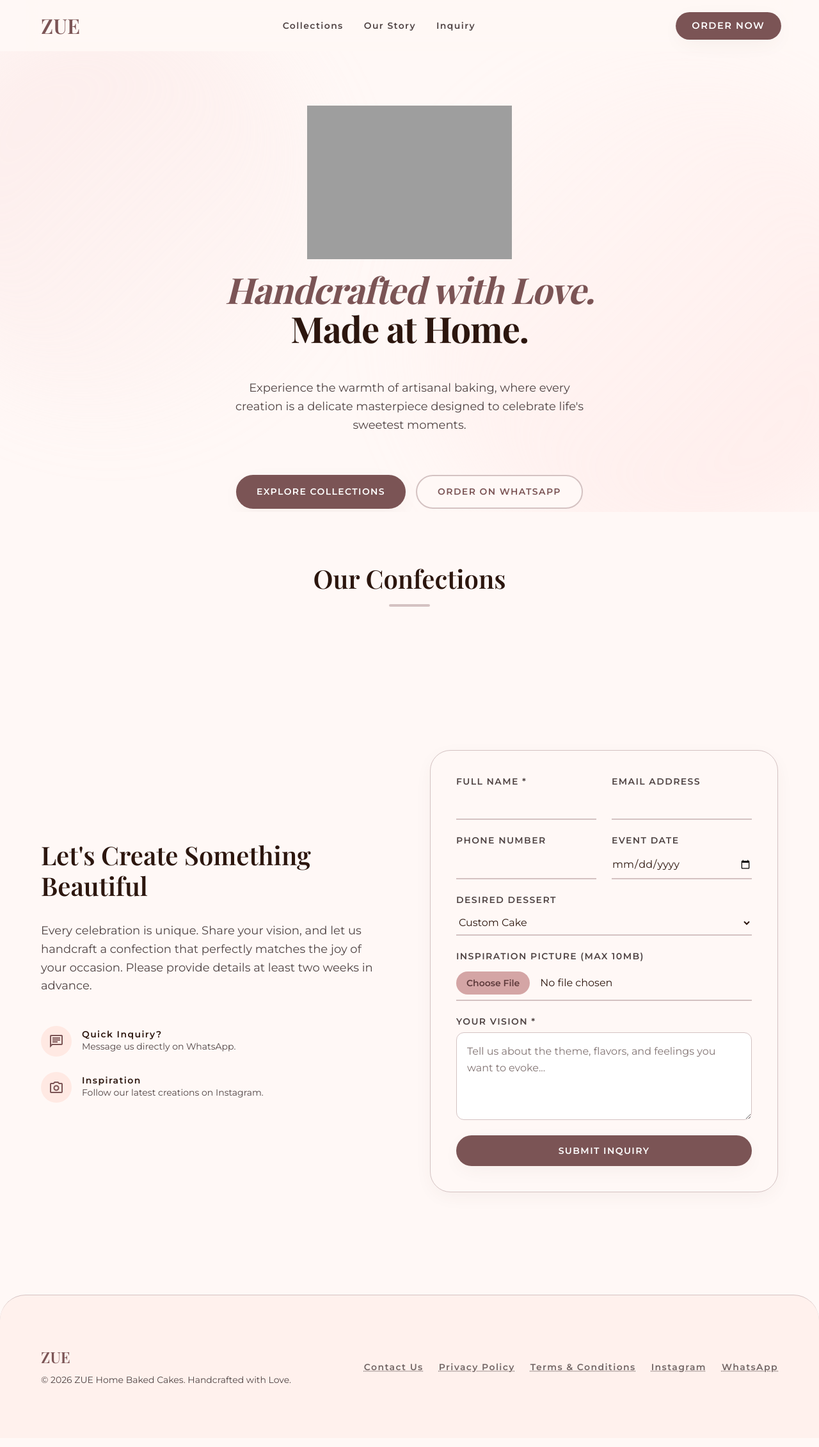
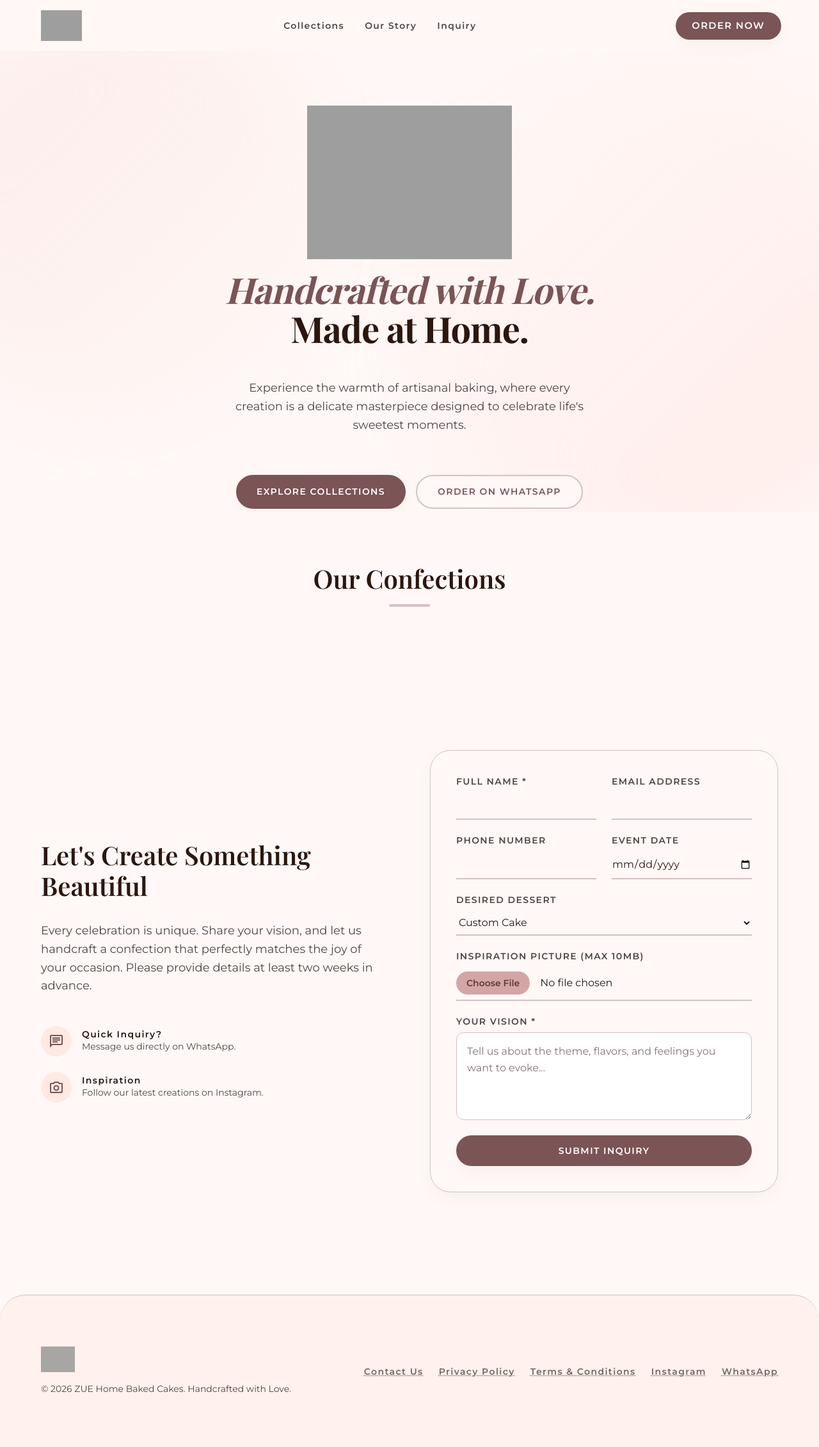
Before and after one commit to i1yaz/bakebyzue, a Laravel app: page / in a window 1280 px wide. Shown: the whole page at 64% size. Before the commit the page ends 2162 px from the top, so only its background shows below. Run offline with Laravel 12, Linux system fonts and the light colour scheme; data comes from the database, SQL or seed files in the repository; data that the repository does not hold is empty; style sheets or scripts are compiled from the project's sources; some libraries are stand-ins or nearby versions; some web fonts are replaced; grey boxes are pictures that could not be loaded.

Commit message:
fix images

```diff
--- a/resources/views/components/footer.blade.php
+++ b/resources/views/components/footer.blade.php
@@ -2,7 +2,9 @@
 <footer class="bg-surface-container-low border-t border-outline-variant full-width rounded-t-[40px] mt-20">
     <div class="flex flex-col md:flex-row justify-between items-center w-full px-gutter py-section-padding max-w-container-max mx-auto gap-8">
         <div class="flex flex-col items-center md:items-start">
-            <span class="font-headline-sm text-headline-sm text-primary mb-2">ZUE</span>
+            <a href="{{ route('home') }}" class="mb-4 inline-block">
+                <img src="{{ cloud_asset('assets/logo/zue-rectangular-logo.png') }}" alt="Logo" class="h-10 opacity-90 hover:opacity-100 transition-opacity">
+            </a>
             <p class="font-body-sm text-body-sm text-on-surface-variant">© {{ date('Y') }} ZUE Home Baked Cakes. Handcrafted with Love.</p>
         </div>
         <ul class="flex flex-wrap justify-center gap-6">
--- a/resources/views/components/navbar.blade.php
+++ b/resources/views/components/navbar.blade.php
@@ -1,9 +1,9 @@
 <!-- TopNavBar (Shared Component) -->
 <nav
     class="docked full-width top-0 bg-surface/90 backdrop-blur-md flex justify-between items-center w-full px-gutter max-w-container-max mx-auto h-20 z-50 sticky inset-x-0">
-    <div class="font-headline-md text-headline-md font-bold text-primary">
-        ZUE
-    </div>
+    <a href="{{ route('home') }}" class="font-headline-md text-headline-md font-bold text-primary">
+        <img src="{{ cloud_asset('assets/logo/zue-rectangular-logo.png') }}" alt="Logo" class="h-12">
+    </a>
     <ul class="hidden md:flex items-center gap-8">
         <li><a class="font-label-lg text-label-lg text-on-surface-variant hover:text-primary transition-colors duration-300"
                 href="{{ url('/') }}#collections">Collections</a></li>
```
